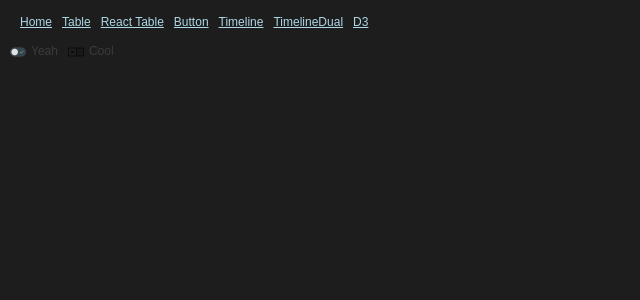
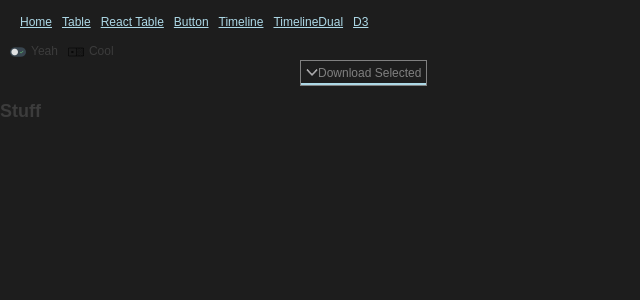
Before and after one commit to jenglamlow/react-stuff, a React (Create React App) app: page /react-stuff/button in a window 1280 px wide. Shown: the top 300 px of the page, without its empty margins (0-640 px from the left). Built offline with nearby package versions, Linux system fonts and the light colour scheme.

Commit message:
Binding scrubber and dropdown menu test

```diff
--- a/src/components/Button.js
+++ b/src/components/Button.js
@@ -1,6 +1,7 @@
 import React from 'react';
 
 import Toggle from './ToggleButton';
+import DropDown from './DropDown';
 
 import onA from '../img/on.png';
 import offA from '../img/off.png';
@@ -11,6 +12,9 @@ const Main = () => (
     <div>
         <Toggle label="Yeah" on={onA} off={offA}/>
         <Toggle label="Cool" on={onB} off={offB}/>
+        <br/>
+        <DropDown/>
+        <h2>Stuff</h2>
     </div>
 );
 
--- a/src/components/DDD.css
+++ b/src/components/DDD.css
@@ -26,7 +26,7 @@ svg {
     user-select: none;
 }
 
-.time-indicatior-line {
+.time-indicator-line {
     position: absolute;
     width: 1px;
     top: 70px;
@@ -39,3 +39,7 @@ svg {
 body {
     overflow: hidden
 }
+
+/* video::-webkit-media-controls-timeline {
+    display: none;
+} */
--- a/src/components/DDD.js
+++ b/src/components/DDD.js
@@ -24,7 +24,7 @@ const TimeText = styled.div`
 const canvasHeight = 30;
 const marginTop = 29;
 
-const videoLength = 60 * 4;
+const videoLength = 60 * 10;
 const bufferVideo = videoLength * 1.5;
 let minToStart = 0;
 let endToMax = 0;
@@ -68,6 +68,7 @@ class DDD extends Component {
     };
 
     this.dragFlag = false;
+    this.clickFlag = false;
     this.createTimeline = this.createTimeline.bind(this);
     this.handleResize = this.handleResize.bind(this);
     this.handleOnChange = this.handleOnChange.bind(this);
@@ -79,6 +80,7 @@ class DDD extends Component {
 
   componentDidMount() {
     window.addEventListener("resize", this.handleResize);
+    this.vid = document.getElementById("myVideo");
     this.createTimeline();
   }
 
@@ -257,7 +259,7 @@ class DDD extends Component {
       .attr("stroke", "rgb(45, 139, 235)")
       .attr("fill", "rgb(45, 139, 235)");
 
-    this.timeScrubberLine = $(".time-indicatior-line");
+    this.timeScrubberLine = $(".time-indicator-line");
 
     this.drawBox();
 
@@ -268,8 +270,21 @@ class DDD extends Component {
       currentTime = self.clamp(currentTime, 0, bufferVideo);
 
       // Update current time in store
+      self.clickFlag = true;
       self.setState({currentTime: currentTime});
     });
+
+    this.vid.ontimeupdate = function() {
+      if (self.clickFlag) return;
+      if (Math.floor(this.currentTime) !== self.state.currentTime) {
+        self.setState({currentTime: Math.floor(this.currentTime)});
+      }
+    };
+
+    this.vid.onseeked = function() {
+      self.clickFlag = false;
+      self.setState({currentTime: Math.floor(this.currentTime)});
+    };
   }
 
   renderTimeline() {
@@ -283,12 +298,18 @@ class DDD extends Component {
 
     this.renderTimeScrubber(this.xScale(this.state.currentTime));
     this.drawBox();
+    if (this.dragFlag) {
+      this.dragFlag = false;
+      this.vid.currentTime = this.state.currentTime;
+    }
+    if (this.clickFlag) {
+      this.vid.currentTime = this.state.currentTime;
+    }
   }
 
   renderTimeScrubber(x) {
     // Constrait x position within the timescale
     let xPos = x;
-    // xPos = this.state.currentTime === 0 ? 0 : xPos;
 
     if (xPos >= 0 && xPos <= this.state.width) {
       this.timeScrubberLine.show();
@@ -313,6 +334,7 @@ class DDD extends Component {
           max: Math.min(1030 - endToMax, 1030),
           min: Math.max(0, minToStart),
         }});
+        this.vid.currentTime = this.state.currentTime;
       }
     }
     this.timeScrubber.attr("transform", "translate(" + xPos + ", 19)");
@@ -357,7 +379,7 @@ class DDD extends Component {
         <svg ref={node => this.timeNode = node}
           width={this.state.width} height={canvasHeight}>
         </svg>
-        <div className="time-indicatior-line"/>
+        <div className="time-indicator-line"/>
         <svg ref={node => this.insightNode = node}
           width={this.state.width} height={canvasHeight}>
         </svg>
@@ -372,6 +394,11 @@ class DDD extends Component {
             value={this.state.value} />
         </SliderContainer>
         <TimeText>{this.state.currentTime} {minToStart} {endToMax} {this.dragFlag ? "true" : "false"}</TimeText>
+        <video controls
+          id="myVideo"
+          controlsList="nodownload"
+          src="https://archive.org/download/BigBuckBunny_124/Content/big_buck_bunny_720p_surround.mp4"
+          width="320"></video>
       </div>
     );
   }
--- /dev/null
+++ b/src/components/DropDown/DropDown.js
@@ -0,0 +1,108 @@
+import React, { Component } from 'react';
+import PropTypes from 'prop-types';
+import styled from 'styled-components';
+import imgSample from '../../img/expand-collapse.png';
+import downloadLogo from '../../img/Download.png';
+
+const StyledPopUp = styled.div`
+  border: 1px solid grey;
+  display: inline-block;
+  padding: 5px;
+  margin-left: 300px;
+  cursor: pointer;
+  user-select: none;
+  position: relative
+`;
+
+const DropDownMenuText = styled.div`
+  color: grey;
+
+  &:before {
+    background: url(${imgSample}) no-repeat;
+    background-size: contain;
+    background-position: 0% 30%;
+    width: 12px;
+    height: 14px;
+    content: "";
+    float: left;
+  }
+`;
+
+const ProgressBar = styled.div`
+  width: 100%;
+  background-color: lightblue;
+  height: 2px;
+  position: absolute;
+  top: 22px;
+  left: 0px
+`;
+
+const DownloadMenu = styled.div`
+  background-color: black;
+  position: absolute;
+  border: 1px solid grey;
+  height: 500px;
+  width: 300px
+  top: 85px;
+  left: 128px
+`;
+
+class PopUp extends Component {
+  constructor(props) {
+    super(props);
+
+    this.state = {
+      showMenu: false
+    };
+    this.showMenu = this.showMenu.bind(this);
+    this.closeMenu = this.closeMenu.bind(this);
+  }
+
+  showMenu(event){
+    event.preventDefault();
+
+    this.setState({ showMenu: true }, () => {
+      document.addEventListener('click', this.closeMenu);
+    });
+  }
+
+  closeMenu(event) {
+
+    if (!this.dropdownMenu.contains(event.target)) {
+      this.setState({ showMenu: false }, () => {
+        document.removeEventListener('click', this.closeMenu);
+      });
+
+    }
+  }
+
+  render() {
+    return (
+      <div>
+        <StyledPopUp onClick={this.showMenu}>
+          <DropDownMenuText>
+            Download Selected
+          </DropDownMenuText>
+          {this.state.showMenu ? null : (<ProgressBar></ProgressBar>)}
+        </StyledPopUp>
+        {
+          this.state.showMenu
+            ? (
+              <DownloadMenu
+                innerRef={(element) => {
+                  this.dropdownMenu = element;
+                }}
+              >
+              </DownloadMenu>
+            )
+            : (
+              null
+            )
+        }
+      </div>
+
+    );
+  }
+}
+
+export default PopUp;
--- /dev/null
+++ b/src/components/DropDown/index.js
@@ -0,0 +1 @@
+export { default } from './DropDown';
--- a/src/components/ReactTableExample.js
+++ b/src/components/ReactTableExample.js
@@ -58,17 +58,20 @@ const data = [{
 
 const columns = [{
   Header: 'Name',
-  accessor: 'name' // String-based value accessors!
+  accessor: 'name',
+  minWidth: 250
 }, {
   Header: 'Age',
   accessor: 'age',
-  Cell: props => <span className='number'>{props.value}</span> // Custom cell components!
+  maxWidth: 100,
 }, {
-  id: 'friendName', // Required because our accessor is not a string
+  id: 'friendName',
   Header: 'Friend Name',
-  accessor: d => d.friend.name // Custom value accessors!
+  maxWidth: 70,
+  accessor: d => d.friend.name
 }, {
-  Header: props => <span>Friend Age</span>, // Custom header components!
+  Header: 'Friend Age',
+  maxWidth: 70,
   accessor: 'friend.age'
 }];
 
@@ -82,7 +85,6 @@ class ReactTableExample extends Component {
 
   componentDidMount() {
     $(".rt-tbody").on("scroll", function() {
-      console.log('hey hey hey');
     });
   }
 
@@ -98,7 +100,7 @@ class ReactTableExample extends Component {
           className="-highlight"
           style={{
             height: "200px",
-            width: "800px"
+            // width: "800px"
           }}
           getTrGroupProps={(params, rowInfo) => {
             let style = {};
```
Also changed, not shown: src/img/Download.png (added), src/img/expand-collapse.png (added).
